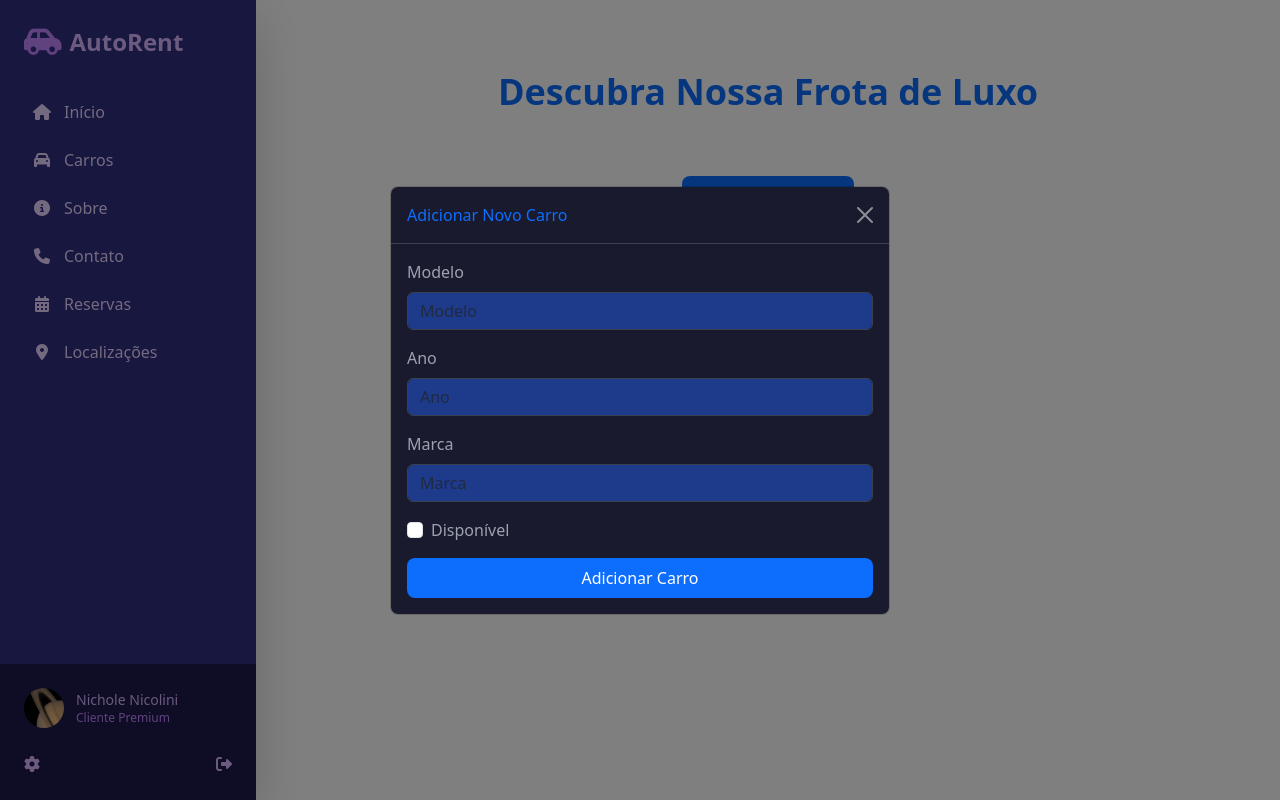
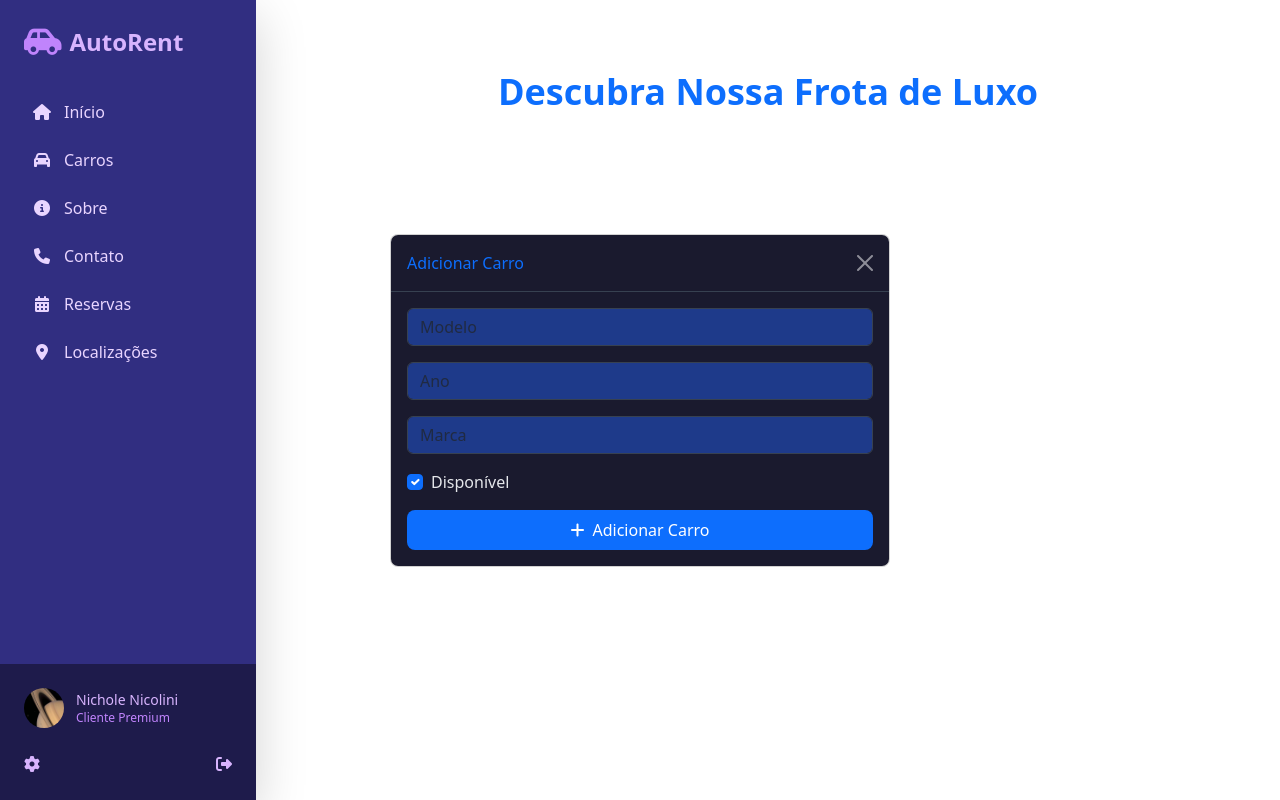
Before and after one commit to nicholetzs/banco-de-dados, a Flask app: page /index in a window 1280 px wide, after a click on "Adicionar Carro". Run offline with Flask 3, Linux system fonts and the light colour scheme; data that the repository does not hold is empty; some libraries are stand-ins or nearby versions.

Commit message:
Problema de sobreposição resolvido

```diff
--- a/static/css/styles.css
+++ b/static/css/styles.css
@@ -31,3 +31,15 @@ body::-webkit-scrollbar-thumb:hover {
     scrollbar-color: var(--sb-thumb-color) var(--sb-track-color);
   }
 }
+
+@keyframes slideIn {
+  from {
+    transform: translateX(-100%);
+  }
+  to {
+    transform: translateX(0);
+  }
+}
+.slide-in {
+  animation: slideIn 0.3s ease-out;
+}
--- a/templates/index.html
+++ b/templates/index.html
@@ -147,7 +147,7 @@
             >
               <div class="relative">
                 <img
-                  src="/static/img/byd.jpg"
+                  src="/static/img/byd.jpeg"
                   alt="{{ carro.MODELO }}"
                   class="w-full h-48 object-cover"
                 />
@@ -182,15 +182,7 @@
                     <span class="text-purple-200">Bagagem</span>
                   </div>
                 </div>
-
                 <div class="flex justify-between items-center">
-                  <span class="text-2xl font-bold text-purple-300"
-                    >R$ {{ carro.PRECO_DIARIA }}<span
-                      class="text-sm font-normal"
-                      >/dia</span
-                    ></span
-                  >
-                  <div>
                   <span
                     class="mr-2 px-2 py-1 rounded-full text-xs font-semibold {% if carro.DISPONIBILIDADE %}bg-green-500 text-white{% else %}bg-red-500 text-white{% endif %}"
                   >
@@ -206,28 +198,35 @@
                     %}disabled{%
                     endif
                     %}
-                      data-bs-toggle="modal"
-                      data-bs-target="#rentCarModal{{ carro.ID }}"
                   >
-                      Alugar
+                    Reservar
                   </button>
                 </div>
               </div>
 
+              <button
+                class="bg-primary text-white py-2 px-4 rounded-lg w-full hover:bg-primary-600 transition duration-300"
+                data-bs-toggle="modal"
+                data-bs-target="#rentCarModal"
+              >
+                Alugar
+              </button>
+
               <!-- Modal para Cadastrar Cliente -->
               <div
                 class="modal fade"
-                  id="rentCarModal{{ carro.ID }}"
+                id="rentCarModal"
                 tabindex="-1"
-                  aria-labelledby="rentCarModalLabel{{ carro.ID }}"
+                aria-labelledby="rentCarModalLabel"
                 aria-hidden="true"
+                data-bs-backdrop="false"
               >
                 <div class="modal-dialog modal-dialog-centered">
                   <div class="modal-content bg-surface text-gray-200">
                     <div class="modal-header border-b border-gray-700">
                       <h5
                         class="modal-title text-primary"
-                          id="rentCarModalLabel{{ carro.ID }}"
+                        id="rentCarModalLabel"
                       >
                         Cadastrar Cliente
                       </h5>
@@ -301,7 +300,7 @@
                 </div>
               </div>
 
-                <!-- Botão e Modal para excluir o carro -->
+              <!-- Formulário para excluir o carro -->
               <button
                 type="button"
                 class="text-red-600 hover:text-red-800 transition"
@@ -310,12 +309,14 @@
               >
                 <i class="fas fa-trash"></i>
               </button>
+              <!-- Modal de Confirmação de Exclusão -->
               <div
                 class="modal fade"
                 id="deleteCarModal{{ carro.ID }}"
                 tabindex="-1"
                 aria-labelledby="deleteCarModalLabel{{ carro.ID }}"
                 aria-hidden="true"
+                data-bs-backdrop="false"
               >
                 <div class="modal-dialog modal-dialog-centered">
                   <div class="modal-content bg-surface text-gray-200">
@@ -347,10 +348,7 @@
                       >
                         Cancelar
                       </button>
-                        <form
-                          action="/delete_carro/{{ carro.ID }}"
-                          method="post"
-                        >
+                      <form action="/delete_carro/{{ carro.ID }}" method="post">
                         <button type="submit" class="btn btn-danger">
                           Excluir Carro
                         </button>
@@ -360,15 +358,17 @@
                 </div>
               </div>
 
-                <!-- Botão e Modal para editar o carro -->
+              <!-- Modal de Edição de Carro -->
               <button
                 type="button"
                 class="text-blue-500 hover:text-blue-700 transition"
                 data-bs-toggle="modal"
                 data-bs-target="#editCarModal{{ carro.ID }}"
+                data-bs-backdrop="false"
               >
                 <i class="fas fa-edit"></i>
               </button>
+
               <div
                 class="modal fade"
                 id="editCarModal{{ carro.ID }}"
@@ -445,7 +445,7 @@
                             type="checkbox"
                             id="disponivel"
                             name="disponibilidade"
-                              class="form-check-input"
+                            class="form-check-input bg-blue-900 border-gray-700"
                             {%
                             if
                             carro.DISPONIBILIDADE
@@ -454,19 +454,19 @@
                             %}
                           />
                           <label
+                            class="form-check-label text-gray-400"
                             for="disponivel"
-                              class="form-check-label text-gray-400"
-                              >Disponível</label
                           >
+                            Disponível
+                          </label>
                         </div>
                         <button
                           type="submit"
                           class="w-full bg-primary text-white py-2 px-4 rounded-lg hover:bg-primary-600 transition duration-300"
                         >
-                            Salvar Alterações
+                          <i class="fas fa-save mr-2"></i>Salvar Alterações
                         </button>
                       </form>
-                      </div>
                     </div>
                   </div>
                 </div>
@@ -475,31 +475,31 @@
             {% endfor %}
           </div>
 
-          <!-- Botão de adicionar novo carro -->
-          <div class="mt-8 flex justify-center">
+          <div class="mt-8 text-center">
             <button
               type="button"
-              class="bg-primary text-white font-bold py-2 px-4 rounded-lg hover:bg-primary-600 transition"
+              class="bg-accent text-white py-2 px-6 rounded-lg text-lg hover:bg-accent-600 transition duration-300"
               data-bs-toggle="modal"
               data-bs-target="#addCarModal"
             >
-              Adicionar Carro
+              <i class="fas fa-plus mr-2"></i>Adicionar Carro
             </button>
           </div>
 
-          <!-- Modal para adicionar um novo carro -->
+          <!-- Modal do Bootstrap -->
           <div
             class="modal fade"
             id="addCarModal"
             tabindex="-1"
             aria-labelledby="addCarModalLabel"
             aria-hidden="true"
+            data-bs-backdrop="false"
           >
             <div class="modal-dialog modal-dialog-centered">
               <div class="modal-content bg-surface text-gray-200">
                 <div class="modal-header border-b border-gray-700">
                   <h5 class="modal-title text-primary" id="addCarModalLabel">
-                    Adicionar Novo Carro
+                    Adicionar Carro
                   </h5>
                   <button
                     type="button"
@@ -511,12 +511,8 @@
                 <div class="modal-body">
                   <form action="/add_carro" method="post" class="space-y-4">
                     <div class="mb-3">
-                      <label for="modelo" class="form-label text-gray-400"
-                        >Modelo</label
-                      >
                       <input
                         type="text"
-                        id="modelo"
                         name="modelo"
                         placeholder="Modelo"
                         class="form-control bg-blue-900 text-white border-gray-700"
@@ -524,12 +520,8 @@
                       />
                     </div>
                     <div class="mb-3">
-                      <label for="ano" class="form-label text-gray-400"
-                        >Ano</label
-                      >
                       <input
                         type="number"
-                        id="ano"
                         name="ano"
                         placeholder="Ano"
                         class="form-control bg-blue-900 text-white border-gray-700"
@@ -537,12 +529,8 @@
                       />
                     </div>
                     <div class="mb-3">
-                      <label for="marca" class="form-label text-gray-400"
-                        >Marca</label
-                      >
                       <input
                         type="text"
-                        id="marca"
                         name="marca"
                         placeholder="Marca"
                         class="form-control bg-blue-900 text-white border-gray-700"
@@ -552,13 +540,12 @@
                     <div class="form-check">
                       <input
                         type="checkbox"
+                        name="disponibilidade"
+                        class="form-check-input bg-blue-900 border-gray-700"
                         id="disponivel"
-                        name="disponibilidade"
-                        class="form-check-input"
+                        checked
                       />
-                      <label
-                        for="disponivel"
-                        class="form-check-label text-gray-400"
+                      <label class="form-check-label" for="disponivel"
                         >Disponível</label
                       >
                     </div>
@@ -566,7 +553,7 @@
                       type="submit"
                       class="w-full bg-primary text-white py-2 px-4 rounded-lg hover:bg-primary-600 transition duration-300"
                     >
-                      Adicionar Carro
+                      <i class="fas fa-plus mr-2"></i>Adicionar Carro
                     </button>
                   </form>
                 </div>
```
Lines whose indentation alone changed are shown as unchanged.
